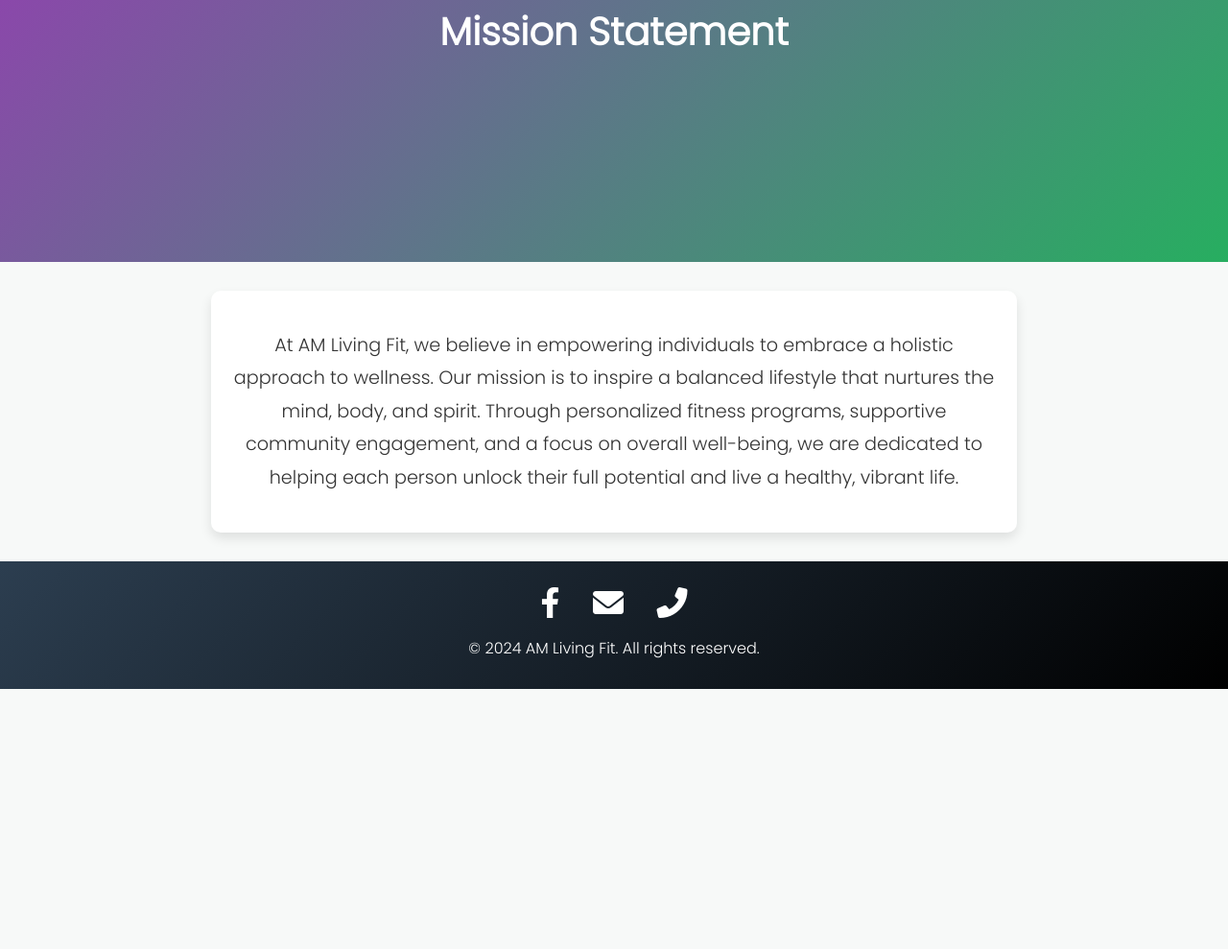
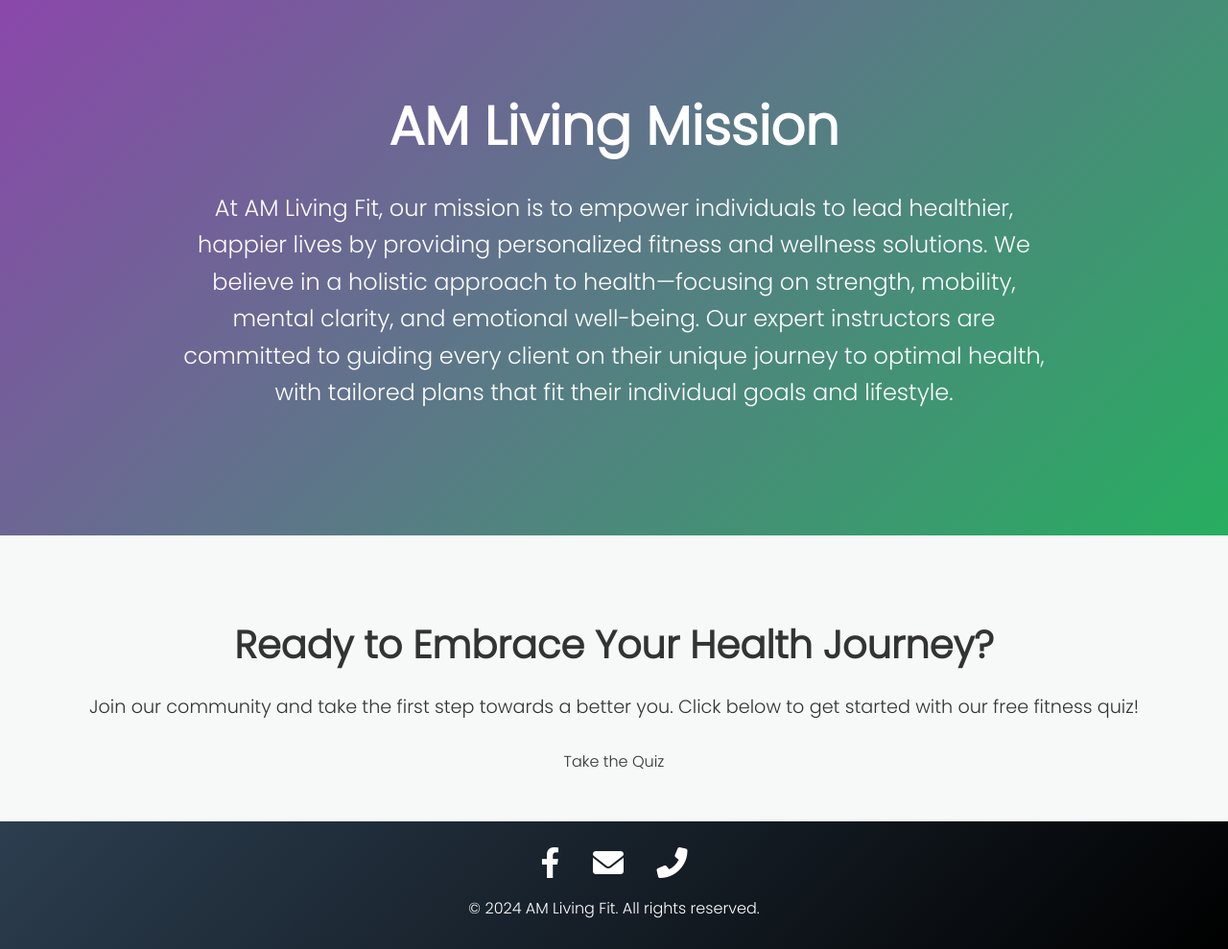
Before and after one commit to MonicaTail/amlivingfit, a plain HTML site: page mission.html in a window 1280 px wide. Shown: the part 257-1246 px from the top of the page at 96% size. Before the commit the page ends 975 px from the top, so only its background shows below. Drawn offline with Linux system fonts and the light colour scheme.

Commit message:
Update mission.html

```diff
--- a/mission.html
+++ b/mission.html
@@ -4,7 +4,7 @@
     <meta charset="UTF-8">
     <meta name="viewport" content="width=device-width, initial-scale=1.0">
     <meta http-equiv="X-UA-Compatible" content="ie=edge">
-    <title>Amanda - Our Mission</title>
+    <title>AM Living Fit - Our Mission</title>
 
     <!-- Link to Google Fonts for modern typography -->
     <link href="https://fonts.googleapis.com/css2?family=Montserrat:wght@500&family=Poppins:wght@300&display=swap" rel="stylesheet">
@@ -19,8 +19,8 @@
             margin: 0;
             padding: 0;
             box-sizing: border-box;
+            background-color: #f7f9f8;
             color: #333;
-            background-color: #f7f9f8;
         }
 
         a {
@@ -42,8 +42,15 @@
             text-align: center;
         }
 
+        .logo-container {
+            display: flex;
+            justify-content: center;
+            align-items: center;
+            position: relative;
+        }
+
         .logo-container img {
-            width: 150px;
+            width: 150px; /* Resize the logo */
             height: auto;
         }
 
@@ -62,9 +69,9 @@
         }
 
         .nav-item:hover {
-            background-color: #34495e; /* Slightly darker on hover */
+            background-color: #34495e;
             border-radius: 5px;
-            border: 2px solid white; /* White border on hover */
+            border: 2px solid white;
         }
 
         .nav-item.active {
@@ -72,37 +79,42 @@
             color: #ffffff;
         }
 
-        /* Mission Section */
-        .bio-background {
+        /* Hero Section for Mission Statement */
+        .hero {
             background: linear-gradient(135deg, #8e44ad, #27ae60);
-            padding: 20px 20px;
+            color: white;
+            padding: 100px 20px; /* Add more padding for larger header */
             text-align: center;
-            position: relative;
-            height: 250px; /* Adjusted height to match bio section */
-            padding-top: 60px; /* Added more padding for the header to match the other page */
         }
 
-        .bio-background h1 {
-            color: white;
-            font-size: 2.5em;
-            margin: 0;
+        .hero-text h1 {
+            font-size: 3.5em; /* Make the text bigger */
+            margin-bottom: 20px;
         }
 
-        .bio-container {
-            margin: 30px auto;
-            padding: 30px 20px;
-            background-color: #ffffff;
-            color: #333;
-            border-radius: 10px;
-            box-shadow: 0 6px 12px rgba(0, 0, 0, 0.1);
-            max-width: 800px;
+        .hero-text p {
+            font-size: 1.5em; /* Slightly larger content text */
+            margin-bottom: 30px;
+            max-width: 900px;
+            margin-left: auto;
+            margin-right: auto;
+            line-height: 1.6;
         }
 
-        .bio-text {
+        /* Call to Action Section */
+        .cta-section {
+            text-align: center;
+            padding: 50px 0;
+        }
+
+        .cta-section h2 {
+            font-size: 2.5em;
+            margin-bottom: 20px;
+        }
+
+        .cta-section p {
             font-size: 1.2em;
-            line-height: 1.8;
-            margin: 10px 0;
-            text-align: center; /* Justified text */
+            margin-bottom: 30px;
         }
 
         /* Footer Styles */
@@ -140,47 +152,56 @@
                 gap: 10px;
             }
 
-            .bio-container {
-                padding: 30px 10px;
+            .cta-btn {
+                font-size: 16px;
+                padding: 10px 20px;
             }
 
-            .bio-text {
-                font-size: 1em;
+            .cta-section h2 {
+                font-size: 2em;
             }
 
-            .bio-background img {
-                width: 150px;
+            .hero-text h1 {
+                font-size: 2.5em;
             }
         }
     </style>
 </head>
 <body>
+
     <!-- Header with Navigation -->
     <header>
         <div class="logo-container">
-             <a href="index.html"><img src="AMLOGO2.png" alt="AM Living Fit Logo"></a>
+            <a href="index.html"><img src="AMLOGO2.png" alt="AM Living Fit Logo"></a>
         </div>
         <ul class="nav-links">
             <li><a href="index.html" class="nav-item">Home</a></li>
             <li><a href="bio.html" class="nav-item">Bio</a></li>
             <li><a href="packages.html" class="nav-item">Our Packages</a></li>
-            <li><a href="mission.html" class="nav-item">Our Mission</a></li>
+            <li><a href="mission.html" class="nav-item active">Our Mission</a></li>
             <li><a href="quiz.html" class="nav-item">Take the Quiz</a></li>
             <li><a href="register.html" class="nav-item">Register</a></li>
         </ul>
     </header>
 
-    <!-- Mission Section with Gradient Background -->
-    <section class="bio-background">
-        <h1>Mission Statement</h1>
+    <!-- Hero Section for Mission Statement -->
+    <section class="hero">
+        <div class="hero-text">
+            <h1>AM Living Mission</h1>
+            <p>
+                At AM Living Fit, our mission is to empower individuals to lead healthier, happier lives by providing personalized fitness and wellness solutions. We believe in a holistic approach to health—focusing on strength, mobility, mental clarity, and emotional well-being. Our expert instructors are committed to guiding every client on their unique journey to optimal health, with tailored plans that fit their individual goals and lifestyle.
+            </p>
+        </div>
     </section>
 
-    <!-- Mission Content Section -->
-    <div class="bio-container">
-        <p class="bio-text">
-            At AM Living Fit, we believe in empowering individuals to embrace a holistic approach to wellness. Our mission is to inspire a balanced lifestyle that nurtures the mind, body, and spirit. Through personalized fitness programs, supportive community engagement, and a focus on overall well-being, we are dedicated to helping each person unlock their full potential and live a healthy, vibrant life.
-        </p>
-    </div>
+    <!-- Call to Action Section -->
+    <section class="cta-section">
+        <h2>Ready to Embrace Your Health Journey?</h2>
+        <p>Join our community and take the first step towards a better you. Click below to get started with our free fitness quiz!</p>
+        <a href="quiz.html" class="cta-btn">
+            Take the Quiz
+        </a>
+    </section>
 
     <!-- Footer Section -->
     <footer>
@@ -199,5 +220,6 @@
             <p>© 2024 AM Living Fit. All rights reserved.</p>
         </div>
     </footer>
+
 </body>
 </html>
```
